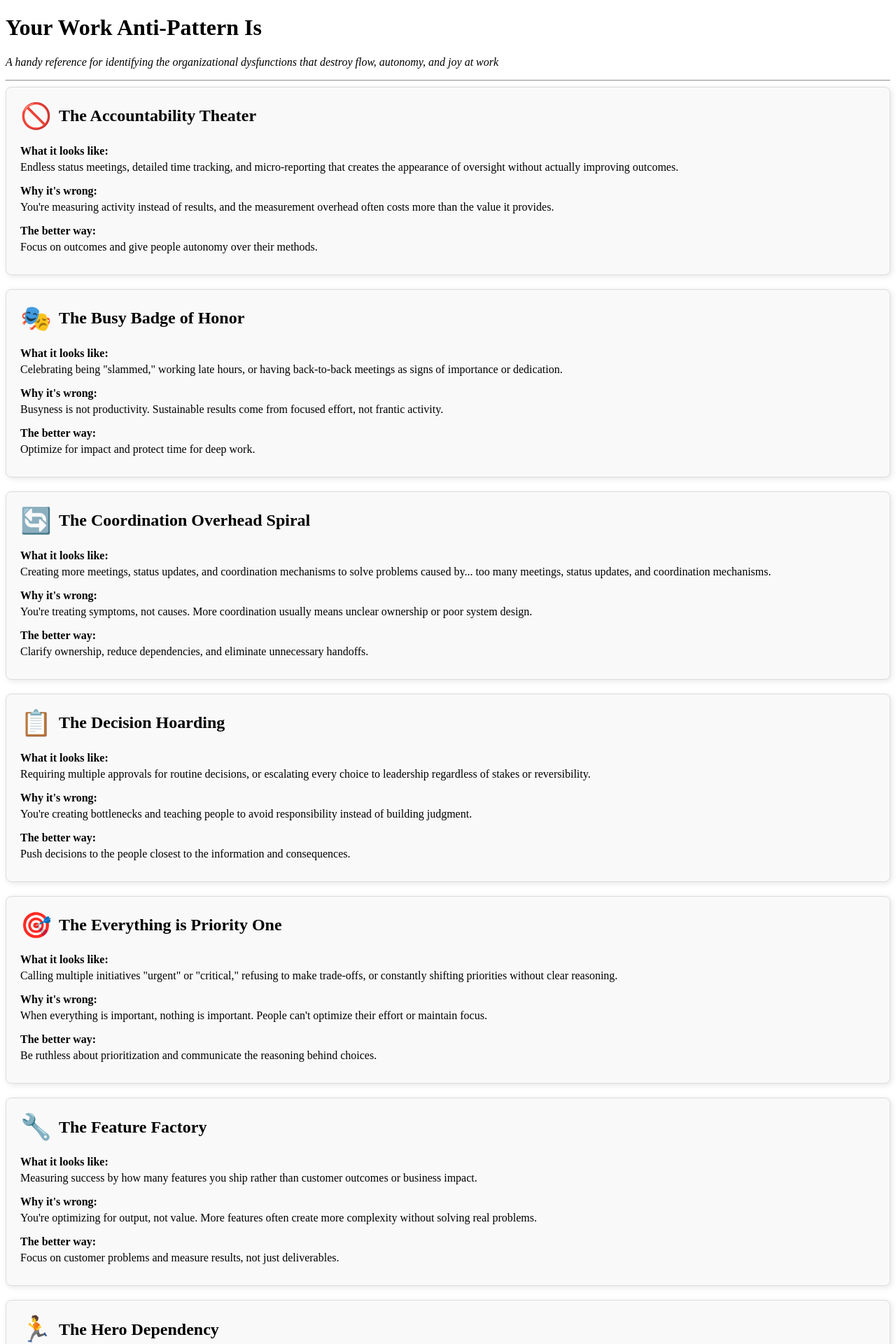
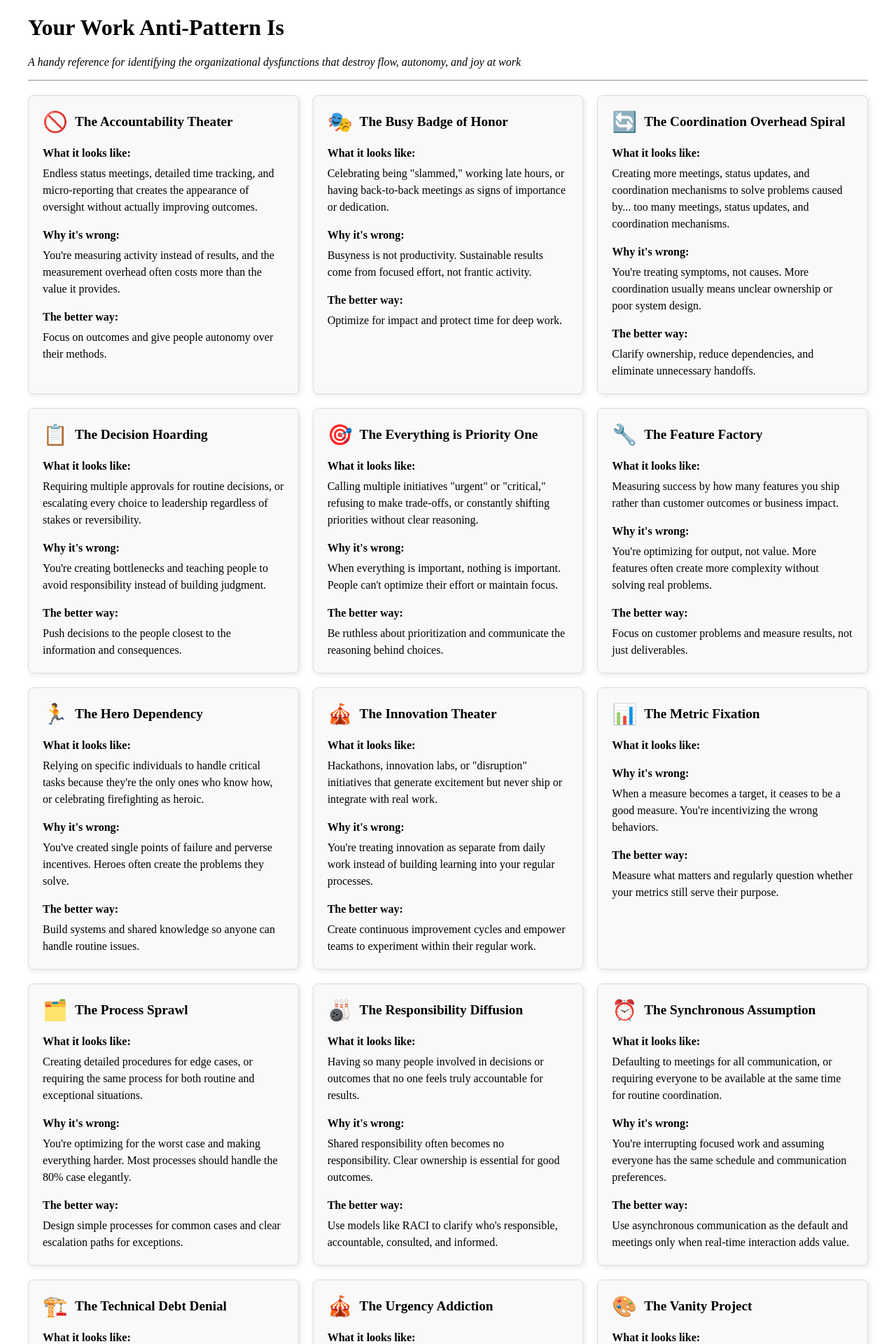
Before and after one commit to darinc/flow-manifesto, a Jekyll site: the page built from anti-patterns.md, in a window 1280 px wide. Shown: the top 1920 px of the page at 70% size. Built offline with Jekyll 4.4.1, drawn with Linux system fonts in a browser that asks for light colours.

Commit message:
style: Style anti-pattern cards as responsive grid

```diff
--- a/anti-patterns.md
+++ b/anti-patterns.md
@@ -9,6 +9,7 @@ title: Work Anti-Patterns
 
 ---
 
+<div class="anti-pattern-container">
 {% for pattern in site.data.anti-patterns %}
 <div class="anti-pattern-card">
     <h2><span class="emoji">{{ pattern.emoji }}</span> {{ pattern.title }}</h2>
@@ -17,6 +18,7 @@ title: Work Anti-Patterns
     <p><strong>The better way:</strong> {{ pattern.the_better_way }}</p>
 </div>
 {% endfor %}
+</div>
 
 ---
 
--- a/assets/css/style.css
+++ b/assets/css/style.css
@@ -1,17 +1,27 @@
+/* Container for the cards */
+.anti-pattern-container {
+    display: grid;
+    /* Create columns that are at least 300px wide and take up equal space */
+    grid-template-columns: repeat(auto-fit, minmax(300px, 1fr));
+    gap: 20px; /* Space between cards */
+    margin-top: 20px; /* Add some space above the grid */
+}
+
 /* Basic card styling */
 .anti-pattern-card {
     border: 1px solid #ddd;
     border-radius: 8px;
     padding: 20px;
-    margin-bottom: 20px;
     background-color: #f9f9f9;
     box-shadow: 2px 2px 8px rgba(0, 0, 0, 0.1);
+    /* margin-bottom is replaced by gap in the grid container */
 }
 
 .anti-pattern-card h2 {
     margin-top: 0;
     display: flex;
     align-items: center;
+    font-size: 1.2em; /* Adjust heading size slightly for cards */
 }
 
 .anti-pattern-card .emoji {
@@ -21,9 +31,21 @@
 
 .anti-pattern-card p {
     margin-bottom: 10px;
+    line-height: 1.5; /* Improve readability */
+}
+
+.anti-pattern-card p:last-child {
+    margin-bottom: 0; /* Remove margin from the last paragraph */
 }
 
 .anti-pattern-card strong {
     display: block;
     margin-bottom: 5px;
 }
+
+/* Optional: Add some basic styling to the main container if needed */
+.container {
+    max-width: 1200px; /* Limit the overall width of the content */
+    margin: 0 auto; /* Center the container */
+    padding: 0 20px; /* Add some padding on the sides */
+}
```
